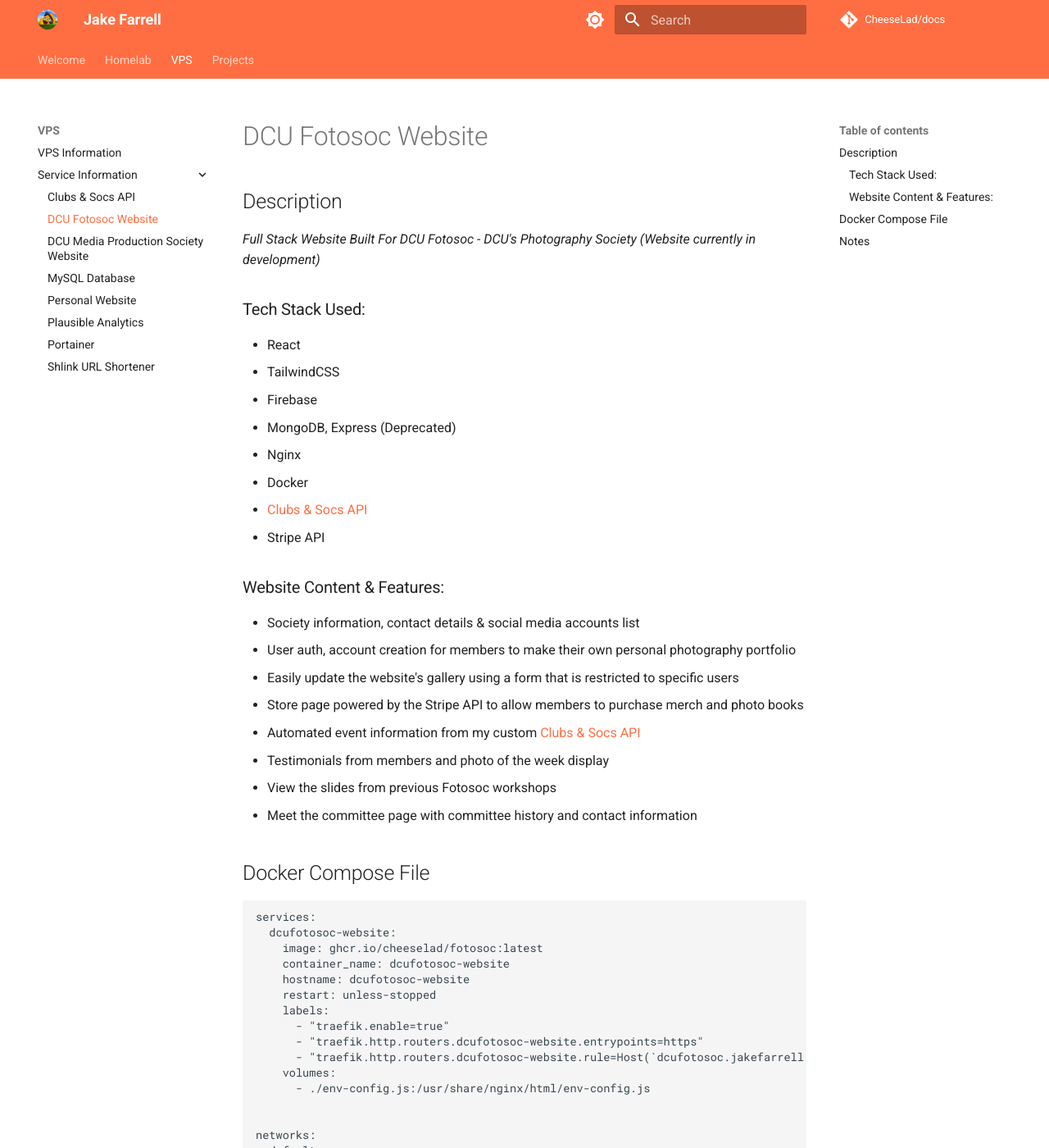
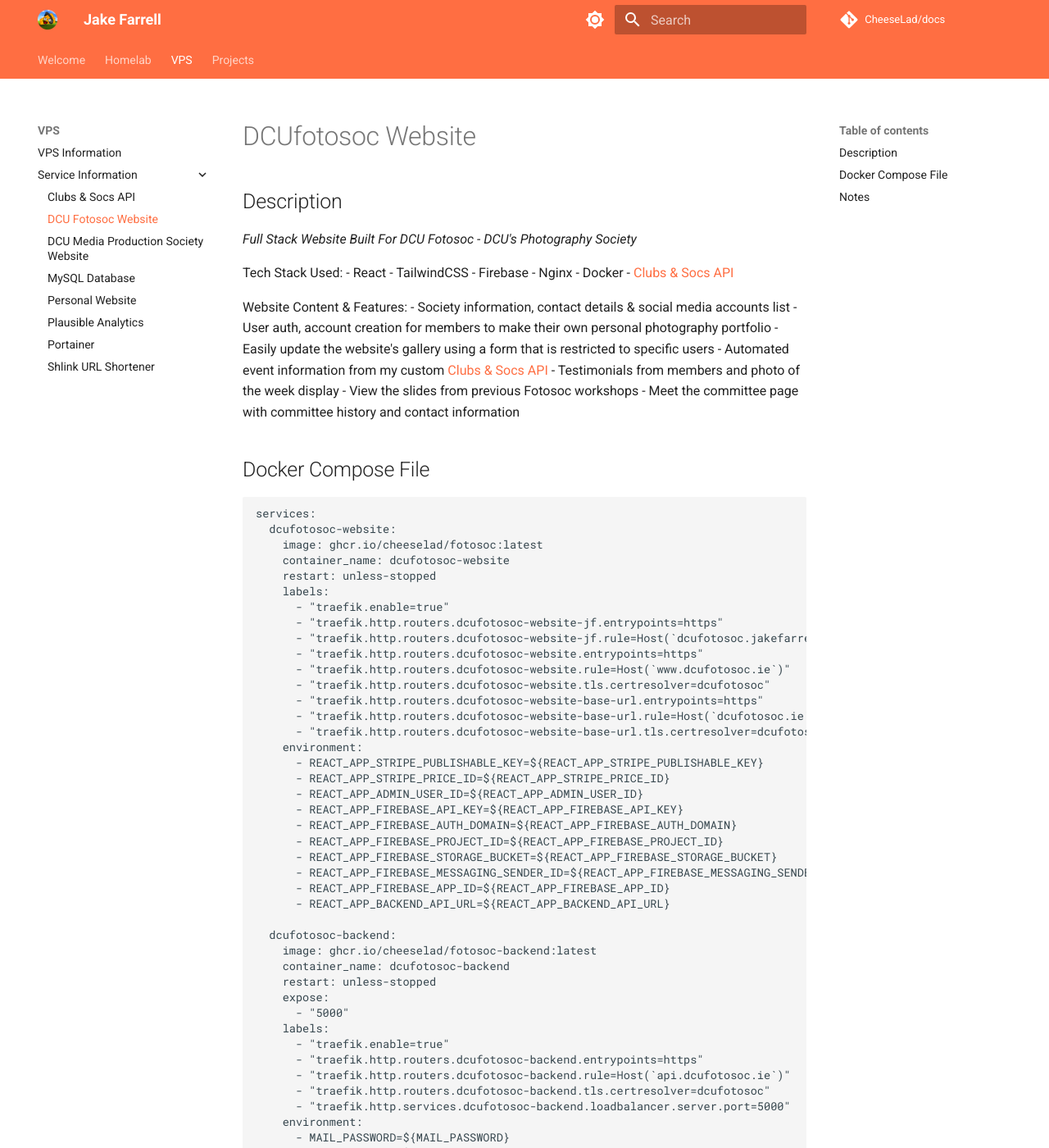
Before and after one commit to CheeseLad/docs, an MkDocs documentation site: the page built from docs/vps/services/dcufotosoc-website.md, in a window 1280 px wide and 1400 px high. Shown: the whole window at 82% size. Built offline with MkDocs 1.6.1 and Material for MkDocs 9.7.7, drawn with Linux system fonts in a browser that asks for light colours; comment, search, counter and statistics services are not loaded; some of the changed text lies outside the part shown.

Commit message:
add more services (society websites and others)

```diff
--- a/docs/vps/services/dcufotosoc-website.md
+++ b/docs/vps/services/dcufotosoc-website.md
@@ -1,24 +1,23 @@
-# DCU Fotosoc Website
+# DCUfotosoc Website
+
+
 
 ## Description
 
-*Full Stack Website Built For DCU Fotosoc - DCU's Photography Society (Website currently in development)*
+*Full Stack Website Built For DCU Fotosoc - DCU's Photography Society*
 
-### Tech Stack Used:
+Tech Stack Used:
 - React
 - TailwindCSS
 - Firebase
-- MongoDB, Express (Deprecated)
 - Nginx
 - Docker
 - [Clubs & Socs API](https://github.com/CheeseLad/clubsandsocs-api)
-- Stripe API
 
-### Website Content & Features:
+Website Content & Features:
 - Society information, contact details & social media accounts list
 - User auth, account creation for members to make their own personal photography portfolio
 - Easily update the website's gallery using a form that is restricted to specific users
-- Store page powered by the Stripe API to allow members to purchase merch and photo books
 - Automated event information from my custom [Clubs & Socs API](https://github.com/CheeseLad/clubsandsocs-api)
 - Testimonials from members and photo of the week display
 - View the slides from previous Fotosoc workshops
@@ -31,15 +30,50 @@
   dcufotosoc-website:
     image: ghcr.io/cheeselad/fotosoc:latest
     container_name: dcufotosoc-website
-    hostname: dcufotosoc-website
     restart: unless-stopped
     labels:
       - "traefik.enable=true"
+      - "traefik.http.routers.dcufotosoc-website-jf.entrypoints=https"
+      - "traefik.http.routers.dcufotosoc-website-jf.rule=Host(`dcufotosoc.jakefarrell.ie`)"
       - "traefik.http.routers.dcufotosoc-website.entrypoints=https"
-      - "traefik.http.routers.dcufotosoc-website.rule=Host(`dcufotosoc.jakefarrell.ie`)"
+      - "traefik.http.routers.dcufotosoc-website.rule=Host(`www.dcufotosoc.ie`)"
+      - "traefik.http.routers.dcufotosoc-website.tls.certresolver=dcufotosoc"
+      - "traefik.http.routers.dcufotosoc-website-base-url.entrypoints=https"
+      - "traefik.http.routers.dcufotosoc-website-base-url.rule=Host(`dcufotosoc.ie`)"
+      - "traefik.http.routers.dcufotosoc-website-base-url.tls.certresolver=dcufotosoc"
+    environment:
+      - REACT_APP_STRIPE_PUBLISHABLE_KEY=${REACT_APP_STRIPE_PUBLISHABLE_KEY}
+      - REACT_APP_STRIPE_PRICE_ID=${REACT_APP_STRIPE_PRICE_ID}
+      - REACT_APP_ADMIN_USER_ID=${REACT_APP_ADMIN_USER_ID}
+      - REACT_APP_FIREBASE_API_KEY=${REACT_APP_FIREBASE_API_KEY}
+      - REACT_APP_FIREBASE_AUTH_DOMAIN=${REACT_APP_FIREBASE_AUTH_DOMAIN}
+      - REACT_APP_FIREBASE_PROJECT_ID=${REACT_APP_FIREBASE_PROJECT_ID}
+      - REACT_APP_FIREBASE_STORAGE_BUCKET=${REACT_APP_FIREBASE_STORAGE_BUCKET}
+      - REACT_APP_FIREBASE_MESSAGING_SENDER_ID=${REACT_APP_FIREBASE_MESSAGING_SENDER_ID}
+      - REACT_APP_FIREBASE_APP_ID=${REACT_APP_FIREBASE_APP_ID}
+      - REACT_APP_BACKEND_API_URL=${REACT_APP_BACKEND_API_URL}
+
+  dcufotosoc-backend:
+    image: ghcr.io/cheeselad/fotosoc-backend:latest
+    container_name: dcufotosoc-backend
+    restart: unless-stopped
+    expose:
+      - "5000"
+    labels:
+      - "traefik.enable=true"
+      - "traefik.http.routers.dcufotosoc-backend.entrypoints=https"
+      - "traefik.http.routers.dcufotosoc-backend.rule=Host(`api.dcufotosoc.ie`)"
+      - "traefik.http.routers.dcufotosoc-backend.tls.certresolver=dcufotosoc"
+      - "traefik.http.services.dcufotosoc-backend.loadbalancer.server.port=5000"
+    environment:
+      - MAIL_PASSWORD=${MAIL_PASSWORD}
+      - MAIL_USERNAME=${MAIL_USERNAME}
+      - MAIL_DEFAULT_SENDER=${MAIL_DEFAULT_SENDER}
+      - MAIL_REPLY_TO=${MAIL_REPLY_TO}
+      - SHEET_ID=${SHEET_ID}
+      - CALENDAR_ID=${CALENDAR_ID}
     volumes:
-      - ./env-config.js:/usr/share/nginx/html/env-config.js
-
+      - "./credentials.json:/app/credentials.json:ro"
 
 networks:
   default:
@@ -49,4 +83,7 @@
 
 ## Notes
 
-- Access the DCU Fotosoc website here: [`https://dcufotosoc.jakefarrell.ie`](https://dcufotosoc.jakefarrell.ie)
+- Access `dcufotosoc-website` at [https://dcufotosoc.jakefarrell.ie](https://dcufotosoc.jakefarrell.ie) (Publicly Accessible via Traefik)
+- Access `dcufotosoc-website` at [https://www.dcufotosoc.ie](https://www.dcufotosoc.ie) (Publicly Accessible via Traefik)
+- Access `dcufotosoc-website` at [https://dcufotosoc.ie](https://dcufotosoc.ie) (Publicly Accessible via Traefik)
+- Access `dcufotosoc-backend` at [https://api.dcufotosoc.ie](https://api.dcufotosoc.ie) (Publicly Accessible via Traefik)
```
Also changed, not shown: docs/homelab/services/dcumps-website.md (added, +71 -0 lines), docs/homelab/services/minecraft.md (added, +31 -0 lines), docs/vps/services/listmonk.md (added, +80 -0 lines).
